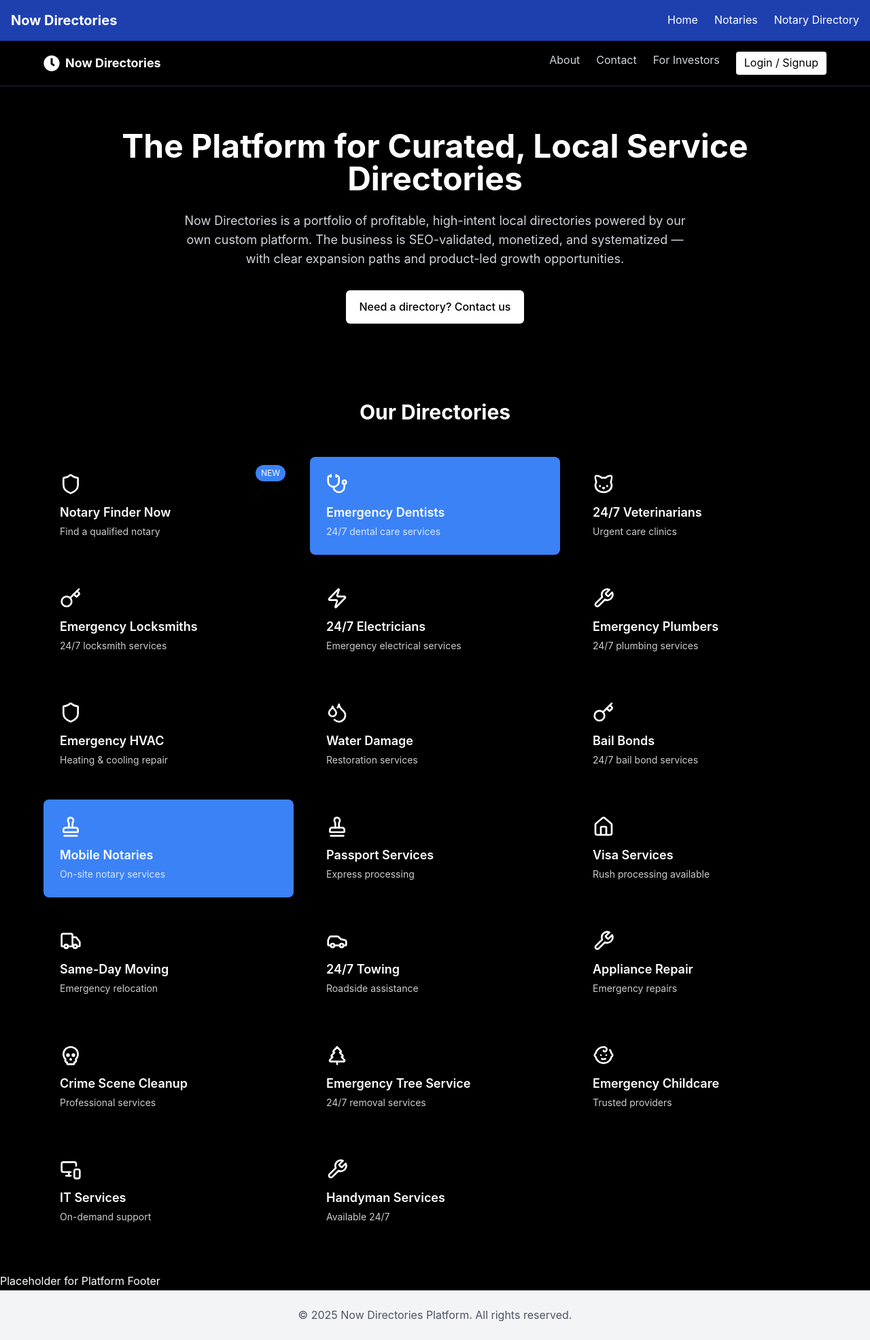
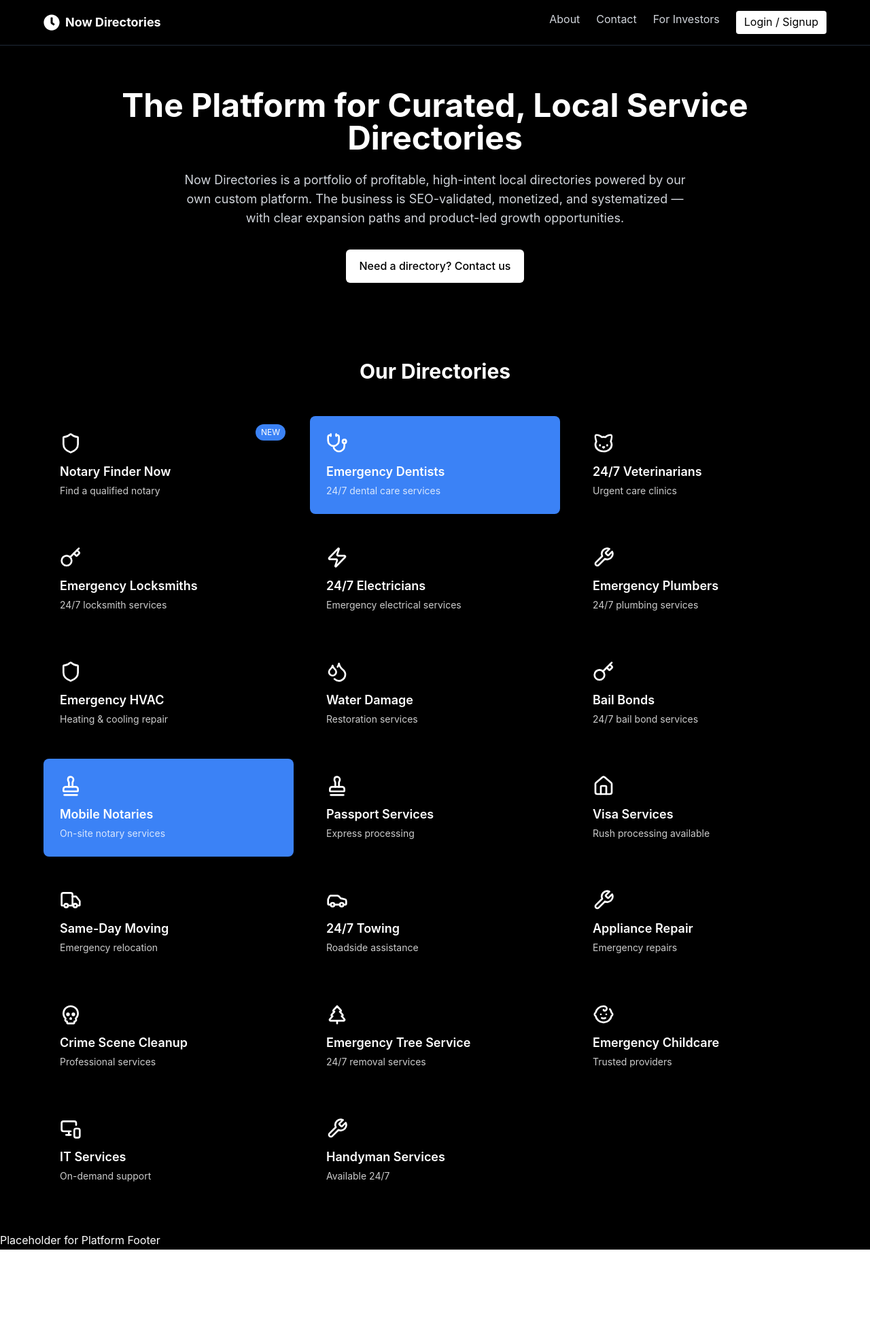
Before and after one commit to 7lsnyc/Now_Directories_Platform, a Next.js app: page / in a window 1280 px wide. Shown: the whole page at 68% size. After the commit the page ends 1838 px from the top, so only its background shows below. Built offline with nearby package versions, Linux system fonts and the light colour scheme.

Commit message:
chore(platform): remove extra notary header & white footer

```diff
--- a/app/layout.tsx
+++ b/app/layout.tsx
@@ -1,8 +1,7 @@
 import '../styles/globals.css';
 import type { Metadata } from 'next';
-import Link from 'next/link';
+import { loadConfig } from '@/lib/config/loadConfig';
 import ThemeProvider from '@/components/ThemeProvider';
-import { loadConfig } from '@/lib/config/loadConfig';
 
 export const metadata: Metadata = {
   title: 'Now Directories Platform',
@@ -21,32 +20,7 @@ export default function RootLayout({
     <html lang="en">
       <body>
         <ThemeProvider config={config}>
-          <div className="min-h-screen flex flex-col">
-            <header className="bg-theme-primary text-white p-4">
-              <div className="container mx-auto flex justify-between items-center">
-                <h1 className="text-xl font-bold">Now Directories</h1>
-                <nav>
-                  <ul className="flex space-x-6">
-                    <li>
-                      <Link href="/" className="hover:text-theme-accent transition-colors">Home</Link>
-                    </li>
-                    <li>
-                      <Link href="/notaries" className="hover:text-theme-accent transition-colors">Notaries</Link>
-                    </li>
-                    <li>
-                      <Link href="/directory/notary" className="hover:text-theme-accent transition-colors">Notary Directory</Link>
-                    </li>
-                  </ul>
-                </nav>
-              </div>
-            </header>
-            <main className="flex-grow">{children}</main>
-            <footer className="bg-gray-100 py-6">
-              <div className="container mx-auto px-4 text-center text-gray-600">
-                <p>&copy; {new Date().getFullYear()} Now Directories Platform. All rights reserved.</p>
-              </div>
-            </footer>
-          </div>
+          {children}
         </ThemeProvider>
       </body>
     </html>
```
